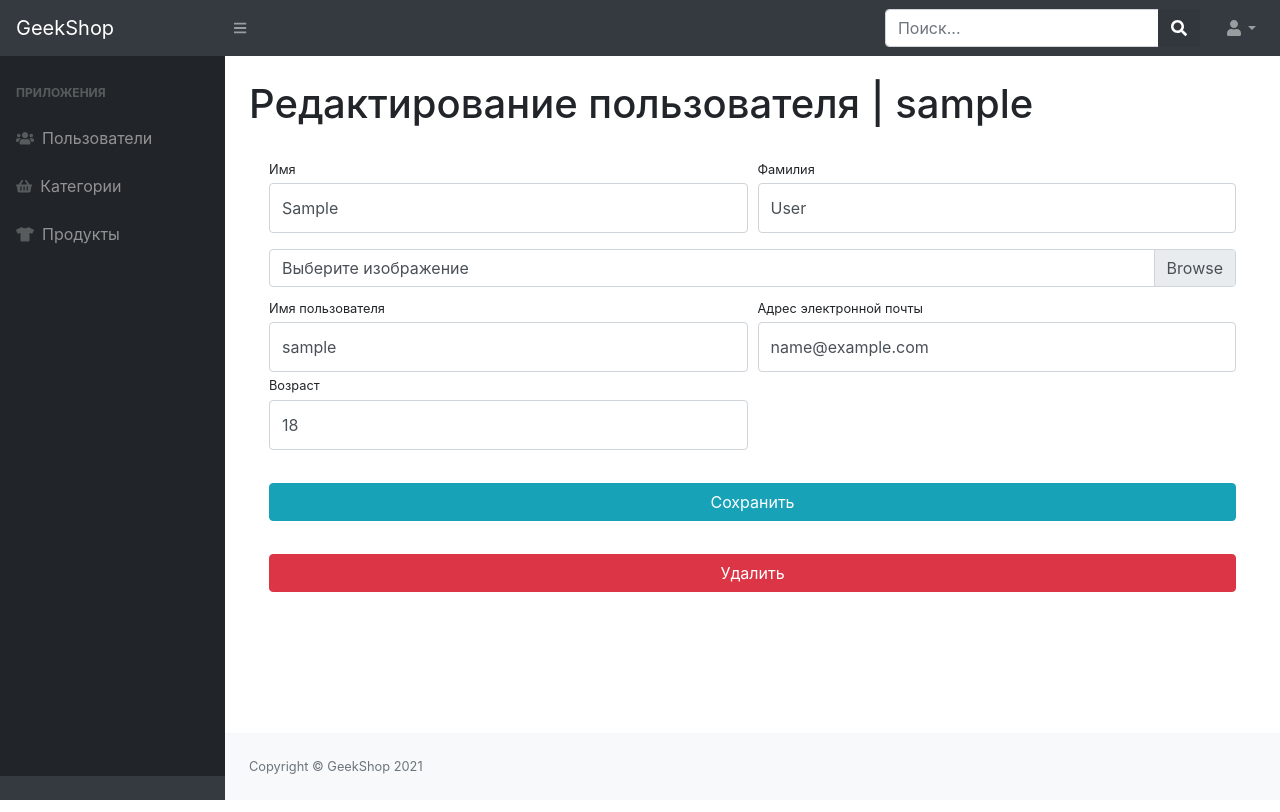
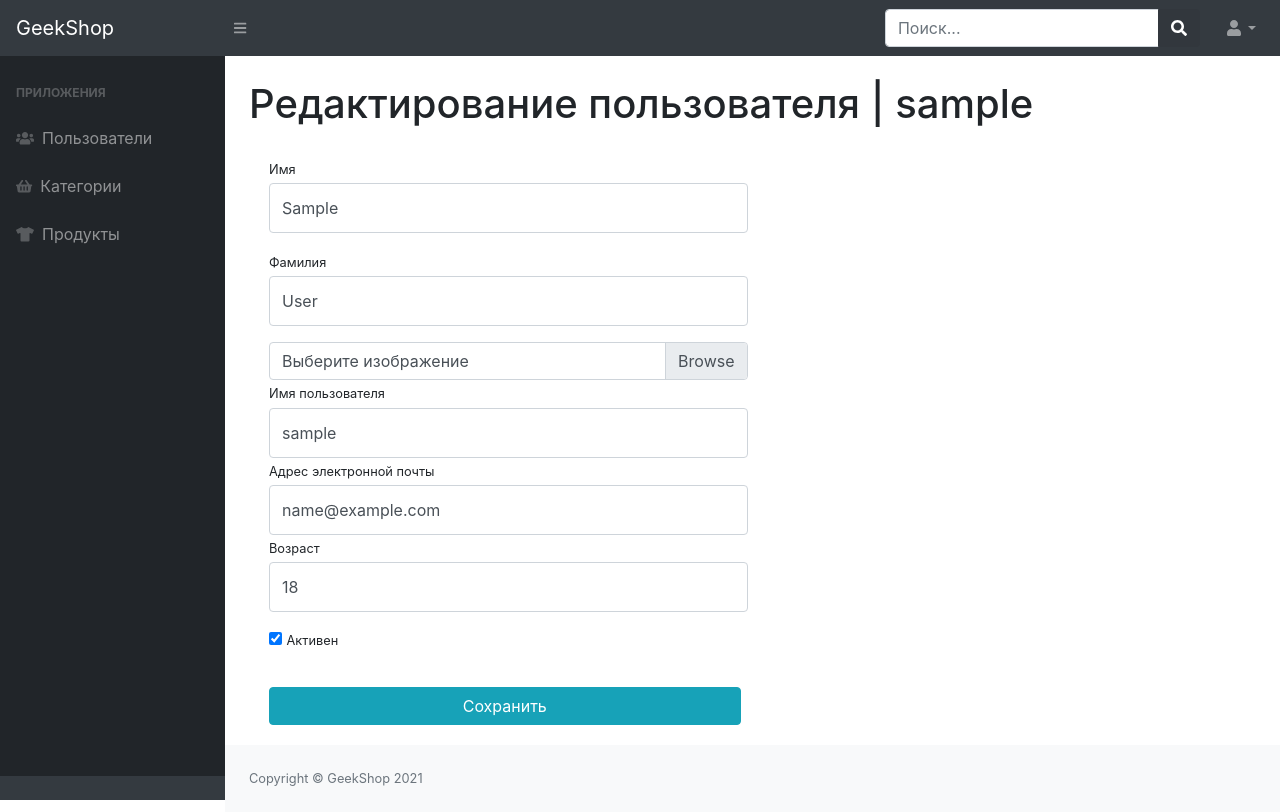
Before and after one commit to Djangoleg/LearningDjango, a Django app: page /admins/users_update/1/ in a window 1280 px wide. Run offline with Django 3.2, Linux system fonts and the light colour scheme; the visitor is signed in with stand-in values (Sample User, id 1); data comes from the database, SQL or seed files in the repository; some libraries are stand-ins or nearby versions.

Commit message:
Bug fix admins app

```diff
--- a/geekshop/admins/templates/admins/admin-category-read.html
+++ b/geekshop/admins/templates/admins/admin-category-read.html
@@ -36,11 +36,11 @@
                                                style="color: dodgerblue">{{ category.name }}</a>
                                         </td>
                                         <td>{{ category.description }}</td>
-                                        <td>
+                                        <td class="text-center">
                                             {% if category.is_active %}
-                                                Да
+                                                <i class="fas fa-check-circle"></i>
                                             {% else %}
-                                                Нет
+                                                <i class="fas fa-times-circle"></i>
                                             {% endif %}
                                         </td>
                                         <td>
--- a/geekshop/admins/templates/admins/admin-users-update-delete.html
+++ b/geekshop/admins/templates/admins/admin-users-update-delete.html
@@ -17,6 +17,8 @@
                                     {{ form.first_name }}
                                 </div>
                             </div>
+                        </div>
+                        <div class="form-row">
                             <div class="col-lg-6">
                                 <div class="form-group">
                                     <label class="small mb-1"
@@ -25,8 +27,8 @@
                                 </div>
                             </div>
                         </div>
-                        <div class="form-row mb-2">
-                            <div class="col-lg-12">
+                        <div class="form-row">
+                            <div class="col-lg-6">
                                 <div class="custom-file">
                                     {{ form.image }}
                                     <label class="custom-file-label" for="{{ form.image.id_for_label }}">Выберите
@@ -40,6 +42,8 @@
                                     пользователя</label>
                                 {{ form.username }}
                             </div>
+                        </div>
+                        <div class="form-row">
                             <div class="col-lg-6">
                                 <label class="small mb-1" for="{{ form.email.id_for_label }}">Адрес электронной
                                     почты</label>
@@ -52,20 +56,18 @@
                                 {{ form.age }}
                             </div>
                         </div>
+                        <div class="form-row">
+                            <div class="col-lg-6">
+                                {{ form.is_active }}
+                                <label class="small mb-1" for="{{ form.is_active.id_for_label }}">Активен</label>
+                            </div>
+                        </div>
                         <div class="row">
-                            <div class="col-lg-12" style="margin-top: 33px;">
+                            <div class="col-lg-6" style="margin-top: 33px;">
                                 <input class="btn btn-info btn-block" type="submit" value="Сохранить">
                             </div>
                         </div>
                     </form>
-                    <div class="row">
-                        <div class="col-lg-12" style="margin-top: 33px;">
-                            <form action="{% url 'admins:admins_user_delete' user.id %}" method="post">
-                                {% csrf_token %}
-                                <input class="btn btn-danger btn-block" type="submit" value="Удалить">
-                            </form>
-                        </div>
-                    </div>
                 </div>
             </div>
         </main>
--- a/geekshop/users/forms.py
+++ b/geekshop/users/forms.py
@@ -59,7 +59,7 @@ class UserProfileForm(UserChangeForm):
         image = forms.ImageField(widget=forms.FileInput(), required=False)
         # email = forms.CharField(validators=[check_email])
         model = User
-        fields = ('username', 'email', 'age', 'first_name', 'last_name', 'image')
+        fields = ('username', 'email', 'age', 'first_name', 'last_name', 'image', 'is_active')
 
     def __init__(self, *args, **kwargs):
         super(UserProfileForm, self).__init__(*args, **kwargs)
@@ -67,7 +67,10 @@ class UserProfileForm(UserChangeForm):
         self.fields['email'].widget.attrs['readonly'] = True
 
         for field_name, field in self.fields.items():
-            field.widget.attrs['class'] = 'form-control py-4'
+            if field_name != 'is_active':
+                field.widget.attrs['class'] = 'form-control py-4'
+            else:
+                field.widget.attrs['style'] = 'margin-top: 20px;'
 
         self.fields['image'].widget.attrs['class'] = 'custom-file-input'
 
```
Also changed, not shown: geekshop/admins/templates/admins/admin-products-read.html (+4 -3 lines), geekshop/admins/templates/admins/admin-users-create.html (+33 -3 lines), geekshop/admins/templates/admins/admin-users-read.html (+8 -4 lines), geekshop/admins/views.py (+13 -1 lines), geekshop/users/templates/users/login.html (+7 -1 lines).
